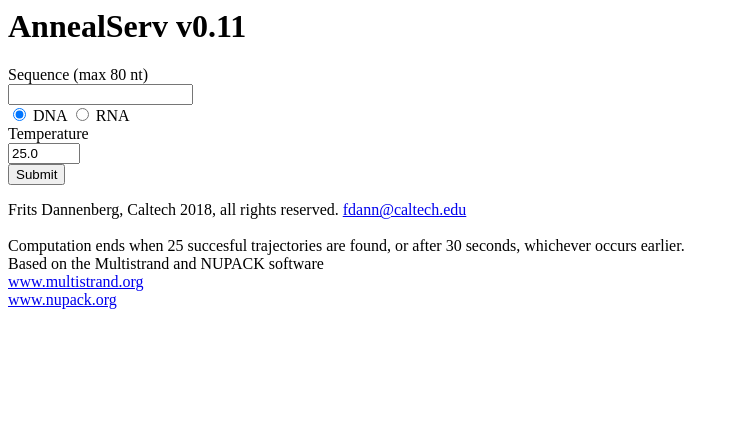
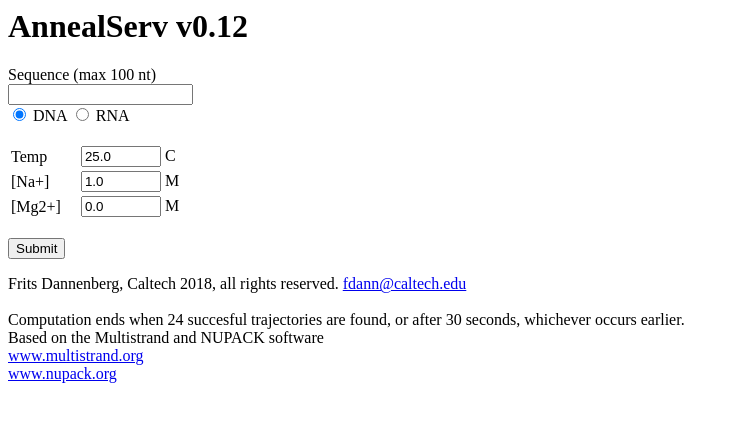
Before and after one commit to fdannenberg/ms-web, a Python web app: template annealserv/templates/start_form.html in a window 1280 px wide. Shown: the top 422 px of the page, without its empty margins (0-739 px from the left). Run offline with Jinja, Linux system fonts and the light colour scheme; the template is opened without the code that fills it, so the values that code supplies are empty.

Commit message:
adding buffer selectors

```diff
--- a/annealserv/templates/errorpage.html
+++ b/annealserv/templates/errorpage.html
@@ -2,12 +2,12 @@
 
 <html>
     <head>
-        <title>AnnealServ v0.11</title>
+        <title>AnnealServ v0.12</title>
     </head>
 <body>
 
 
-<h1>AnnealServ v0.11</h1>
+<h1>AnnealServ v0.12</h1>
 
 $if form.sequence:
     Computing the hybridization rate failed. <br>
@@ -22,7 +22,7 @@
 
 <p>
 	Frits Dannenberg, Caltech 2018, all rights reserved. 	<a href="fdann@caltech.edu">fdann@caltech.edu</a>  <br> <br>
-	<emph> Computation ends when 25 succesful trajectories are found, or after 30 seconds, whichever occurs earlier. <emph> <br>
+	<emph> Computation ends when 24 succesful trajectories are found, or after 30 seconds, whichever occurs earlier. <emph> <br>
 	Based on the Multistrand and NUPACK software <br>
 	<a href="http://www.multistrand.org">www.multistrand.org</a> <br>
 	<a href="http://www.nupack.org">www.nupack.org</a> <br>
--- a/annealserv/templates/resultpage.html
+++ b/annealserv/templates/resultpage.html
@@ -6,12 +6,12 @@
         border-collapse: collapse;
     	border: 1px solid black;
     </style>
-        <title>AnnealServ v0.11</title>
+        <title>AnnealServ v0.12</title>
     </head>
 <body>
 
 
-<h1>AnnealServ v0.11</h1>
+<h1>AnnealServ v0.12</h1>
 
 
 $if form.sequence:
@@ -54,7 +54,7 @@
 
 <p>
 	Frits Dannenberg, Caltech 2018, all rights reserved. 	<a href="fdann@caltech.edu">fdann@caltech.edu</a>  <br> <br>
-	<emph> Computation ends when 25 succesful trajectories are found, or after 30 seconds, whichever occurs earlier. <emph> <br>
+	<emph> Computation ends when 24 succesful trajectories are found, or after 30 seconds, whichever occurs earlier. <emph> <br>
 	Based on the Multistrand and NUPACK software <br>
 	<a href="http://www.multistrand.org">www.multistrand.org</a> <br>
 	<a href="http://www.nupack.org">www.nupack.org</a> <br>
--- a/annealserv/templates/start_form.html
+++ b/annealserv/templates/start_form.html
@@ -1,20 +1,37 @@
 
 <html>
 <head>
-<style>
-</style>
-<title>AnnealServ v0.11</title>
+    <style>
+        border-collapse: collapse;
+    	border: 1px solid black;
+    </style>
+<title>AnnealServ v0.12</title>
 </head>
 <body>
 
-	<h1>AnnealServ v0.11</h1>
+	<h1>AnnealServ v0.12</h1>
 
 	<div class="container">
 		<form action="/annealserv" method="POST">
-			Sequence (max 80 nt) <br> <input type="text" name="sequence"><br>
+			Sequence (max 100 nt) <br> <input type="text" name="sequence"><br>
 			 	<input type="radio" name="substrate" value="DNA" checked> DNA
  				<input type="radio" name="substrate" value="RNA"> RNA <br>
- 				Temperature <br> <input type="number" name="temperature" value="25.0" step="0.1" min="5.0" max="95.0"><br>
+				<BR>
+				<table>
+				  <tr>
+			          <td>Temp</td>
+	    			  <td><input type="number" name="temperature" value="25.0" step="0.01" min="5.0" max="95.0"> C </td>
+				  </tr>
+				  <tr>
+			          <td>[Na+]</td>
+	    			  <td><input type="number" name="sodium" value="1.0" step="0.005" min="0.05" max="1.1"> M </td>
+				  </tr>
+				  <tr>
+			          <td>[Mg2+]&nbsp;&nbsp;&nbsp;&nbsp;</td>
+	    			  <td><input type="number" name="magnesium" value="0.0" step="0.001" min="0.0" max="0.1"> M	</td>
+				  </tr>
+				</table>
+				<BR>
 			<input type="submit">
 		</form>
 	</div>
@@ -22,7 +39,7 @@
 	<p>
 		Frits Dannenberg, Caltech 2018, all rights reserved. <a
 			href="fdann@caltech.edu">fdann@caltech.edu</a> <br> <br>
-		<emph> Computation ends when 25 succesful trajectories are
+		<emph> Computation ends when 24 succesful trajectories are
 		found, or after 30 seconds, whichever occurs earlier. <emph> <br>
 		Based on the Multistrand and NUPACK software <br>
 		<a href="http://www.multistrand.org">www.multistrand.org</a> <br>
```
Also changed, not shown: 2 other files.
